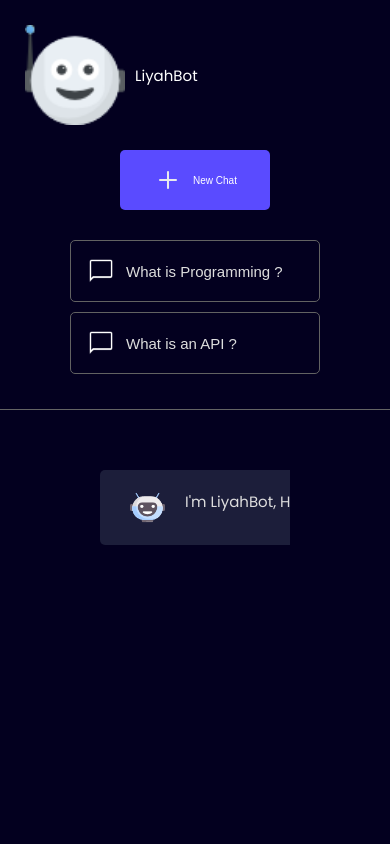
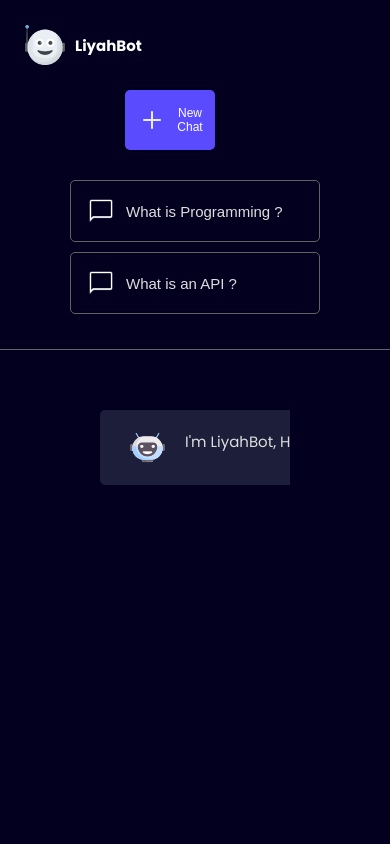
Before and after one commit to Babyliy/chatgpt-clone, a React (Vite) app: page / in a window 390 px wide. Shown: the top 844 px of the page. Built offline with nearby package versions, Linux system fonts and the light colour scheme; no server answers.

Commit message:
Update App.css

```diff
--- a/src/App.css
+++ b/src/App.css
@@ -172,14 +172,16 @@ body {
   display: none;
 }
 .logo{
-  height: 10rem;
+  height: 4rem;
 }
 .text{
   font-size: 1.5rem;
+  font-weight: bold;
 }
 .midBtn{
-  width: 15rem;
-  font-size: 1rem;
+  width: 9rem;
+  font-size: 1.2rem;
+  margin-left: 10rem;
 }
 .sideBar{
   border: none;
```
